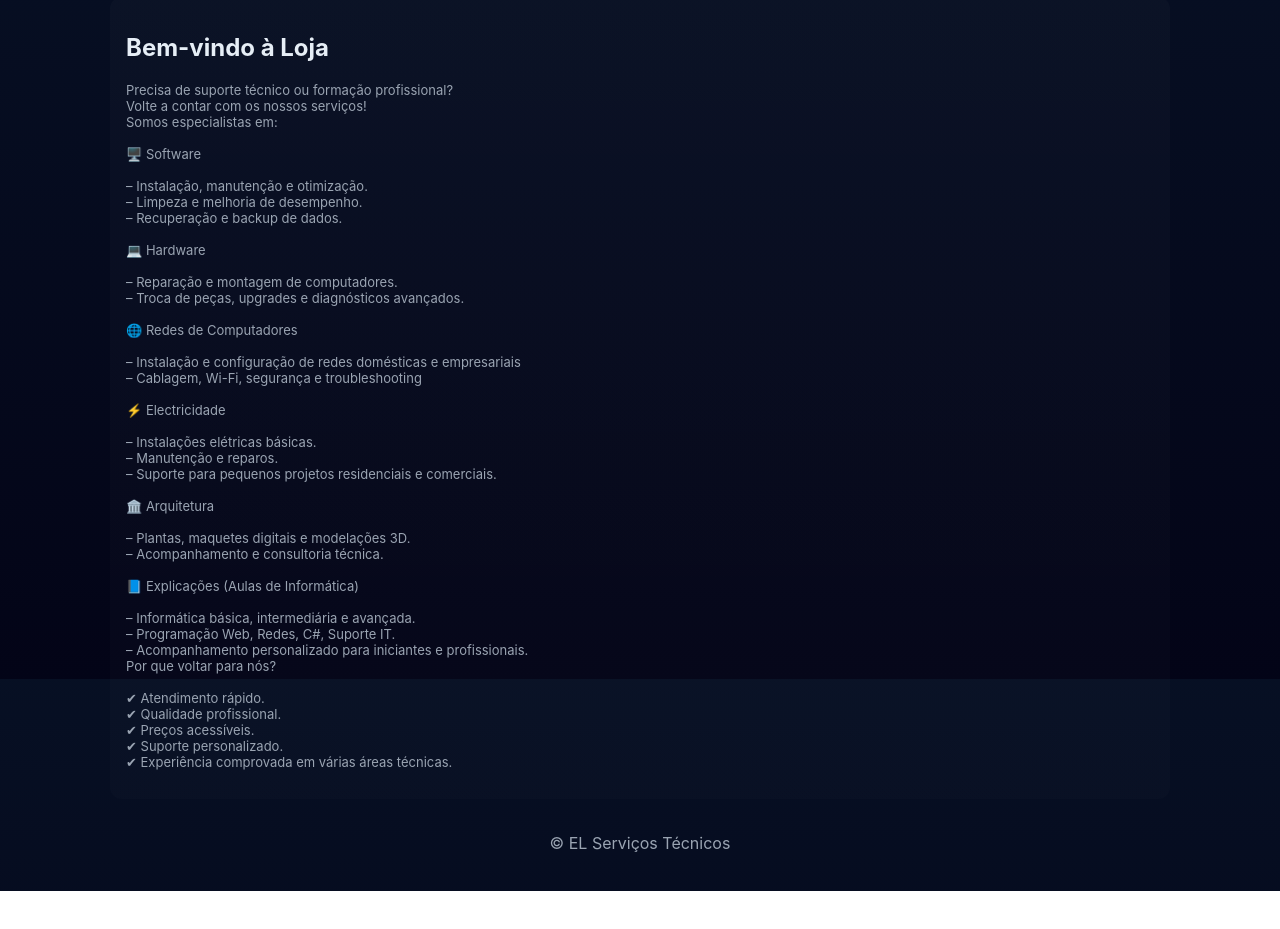
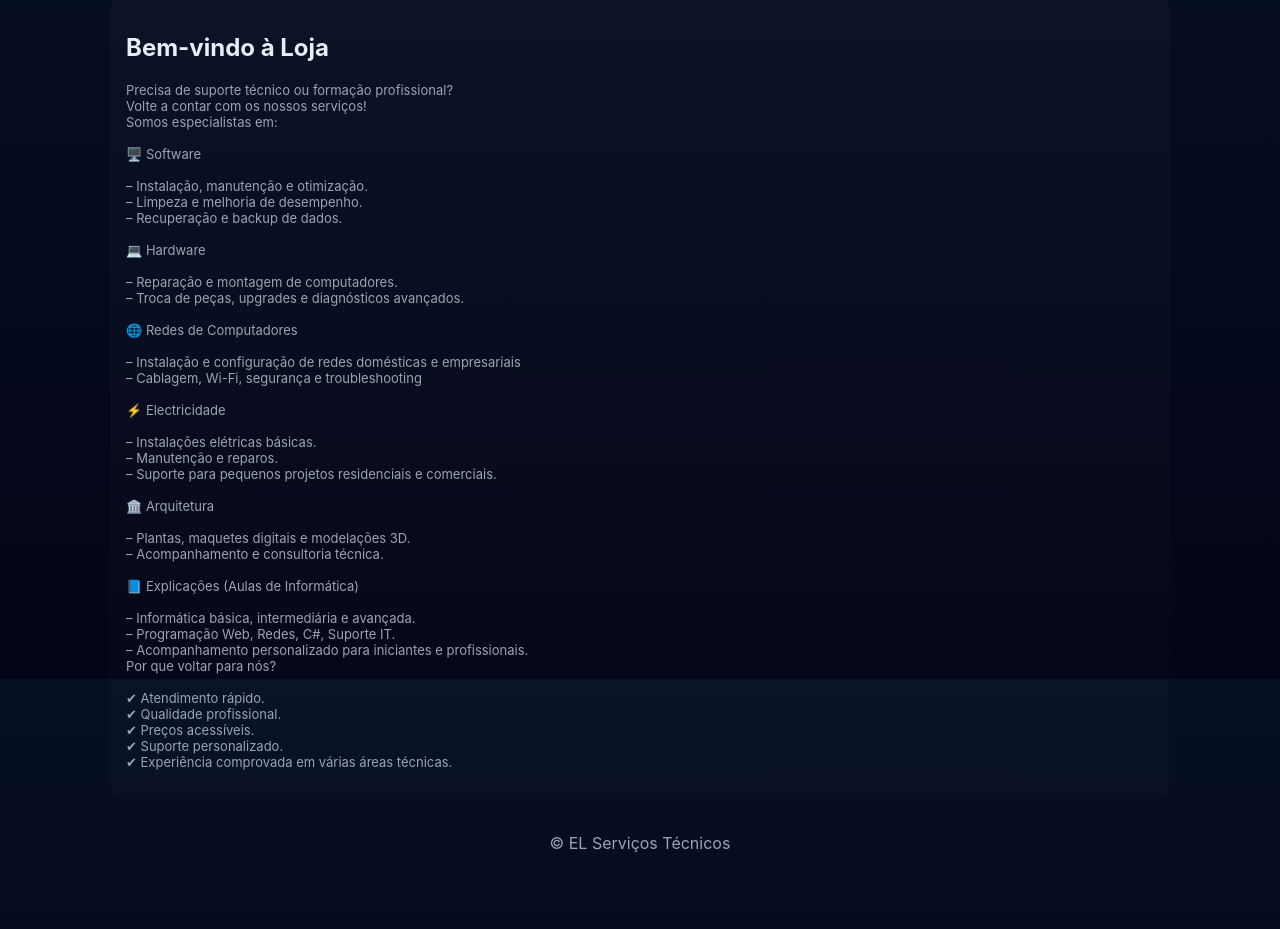
Before and after one commit to eduardo-luciano/EL, a plain HTML site: page index.html in a window 1280 px wide. Shown: the part 149-1078 px from the top of the page. Before the commit the page ends 1040 px from the top, so only its background shows below. Drawn offline with Linux system fonts and the light colour scheme.

Commit message:
Update style.css

```diff
--- a/style.css
+++ b/style.css
@@ -15,7 +15,7 @@
 .form-row{display:flex;gap:8px;flex-wrap:wrap}
 .input,textarea,select{width:100%;padding:10px;border-radius:8px;border:1px solid rgba(255,255,255,0.04);background:transparent;color:inherit}
 .small{font-size:13px;color:var(--muted)}
-.footer{text-align:center;color:var(--muted);padding:18px}
+.footer{text-align:center;height:100px; color:var(--muted);padding:18px}
 .table{width:100%;border-collapse:collapse}
 .table th,.table td{padding:8px;border-bottom:1px solid rgba(255,255,255,0.03);text-align:left}
 .modal-backdrop{position:fixed;inset:0;background:rgba(2,6,23,0.6);display:none;align-items:center;justify-content:center;padding:24px}
```
